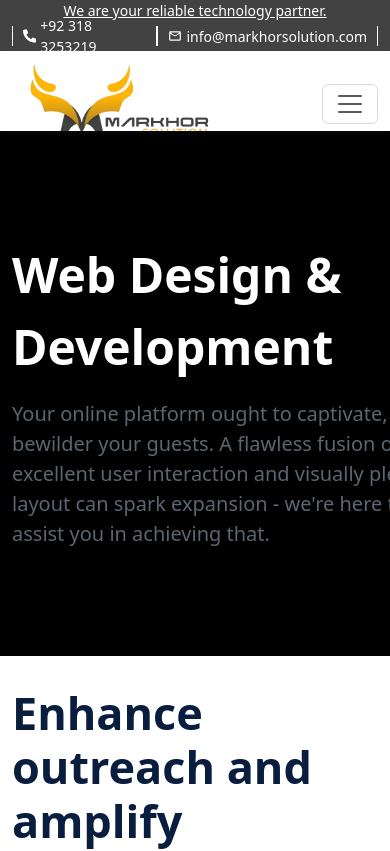
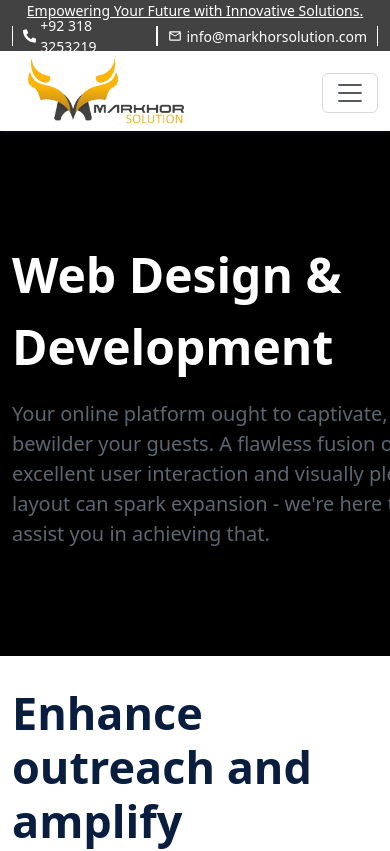
Before and after one commit to SualehSiddiqui/markhor-website, a React (Create React App) app: page /WebDevelopement in a window 390 px wide. Shown: the top 851 px of the page. Built offline with nearby package versions, Linux system fonts and the light colour scheme.

Commit message:
updayed carousel responsiveness

```diff
--- a/src/components/Carousel/style.css
+++ b/src/components/Carousel/style.css
@@ -54,13 +54,9 @@
     }
 }
 
-@media screen and (max-width:375px) {
+@media screen and (max-width:450px) {
     .carousel-div {
-        height: 40vh;
-    }
-
-    .text-div-carousel {
-        top: 20%;
+        height: 45vh;
     }
 
     .carousel-text-h1 {
@@ -72,6 +68,24 @@
     }
 }
 
+@media screen and (max-width:375px) {
+    .carousel-div {
+        height: 30vh;
+    }
+
+    .text-div-carousel {
+        top: 20%;
+    }
+
+    .carousel-text-h1 {
+        font-size: 22px;
+    }
+
+    .carousel-text-p {
+        font-size: 18px;
+    }
+}
+
 @media screen and (max-width:253px) {
     .text-div-carousel {
         top: 10%;
--- a/src/components/Footer/index.jsx
+++ b/src/components/Footer/index.jsx
@@ -12,6 +12,10 @@ import { FiTwitter } from "react-icons/fi";
 
 
 const pages = [
+  {
+    name: "Home",
+    link: "/",
+  },
   {
     name: "Contact Us",
     link: "/ContactUs",
@@ -134,12 +138,12 @@ export default function Footer() {
                     <FaInstagram />
                   </div>
                 </Link>
-                <div className="footer-icons-div mt-1 me-2">
+                {/* <div className="footer-icons-div mt-1 me-2">
                   <FaLinkedin />
                 </div>
                 <div className="footer-icons-div mt-1 me-2">
                   <FiTwitter />
-                </div>
+                </div> */}
               </div>
             </div>
           </div>
--- a/src/components/Navbar/style.css
+++ b/src/components/Navbar/style.css
@@ -19,7 +19,15 @@
 }
 
 .nav-logo-img {
-    /* width: 220px; */
     height: 80px;
-    /* margin-top: 10px; */
 }
+
+@media screen and (max-width:575px) {
+    .main-navbar {
+        padding-top: 2px !important;
+    }
+
+    .nav-logo-img {
+        height: 70px;
+    }
+}
--- a/src/components/SubHeader/index.jsx
+++ b/src/components/SubHeader/index.jsx
@@ -8,7 +8,7 @@ const SubHeaderComp = () => {
     return (
         <div className='sub-header-div'>
             <Container className='sub-header-container'>
-                <div className='sub-header-text-div'>We are your reliable technology partner.</div>
+                <div className='sub-header-text-div'>Empowering Your Future with Innovative Solutions.</div>
                 <div className='sub-header-contact-div'>
                     <Link className='sub-header-phone-div' to={'tel:++923183253219'} target='_blank'>
                         <FaPhoneAlt className='me-1' />
```
